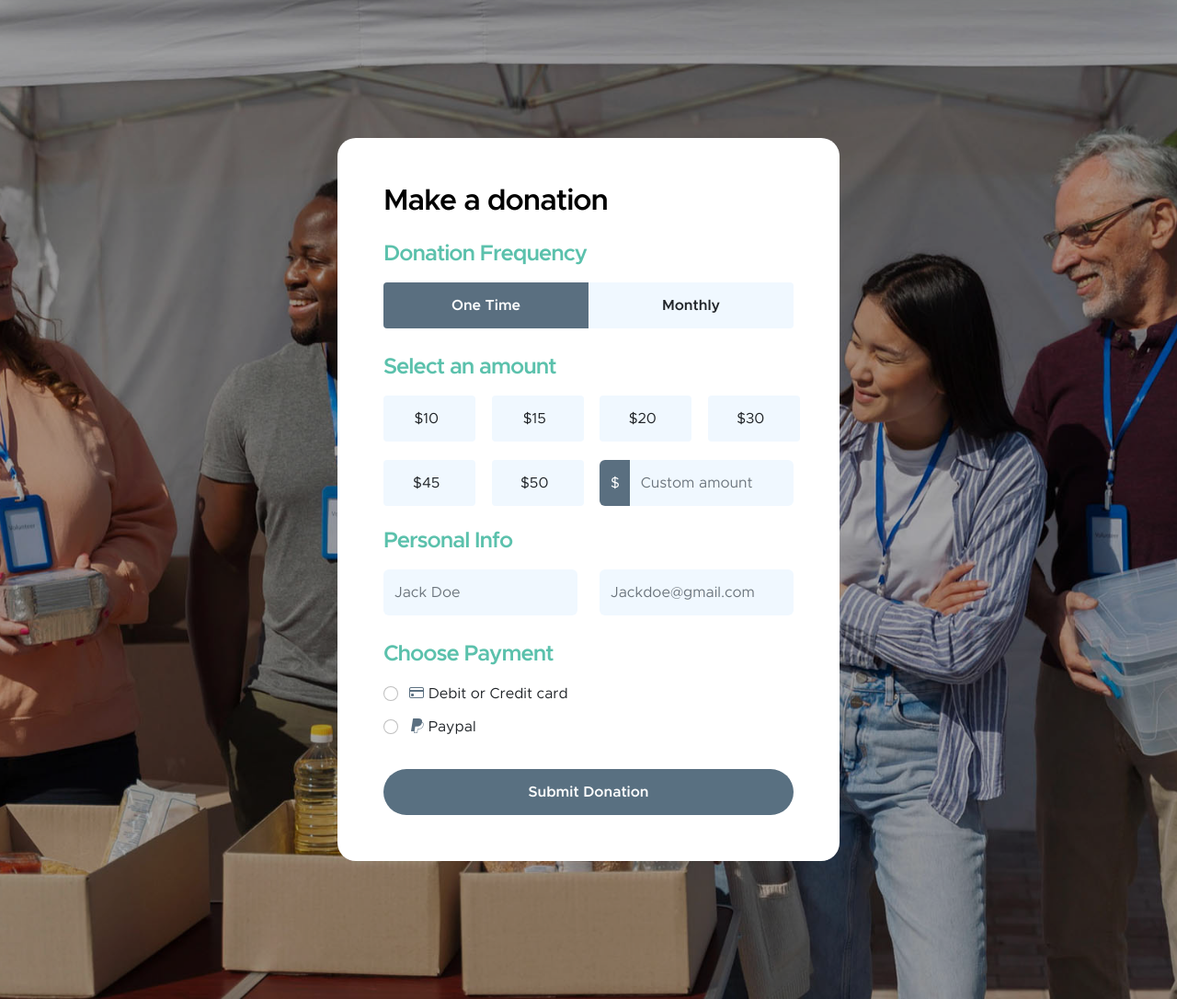
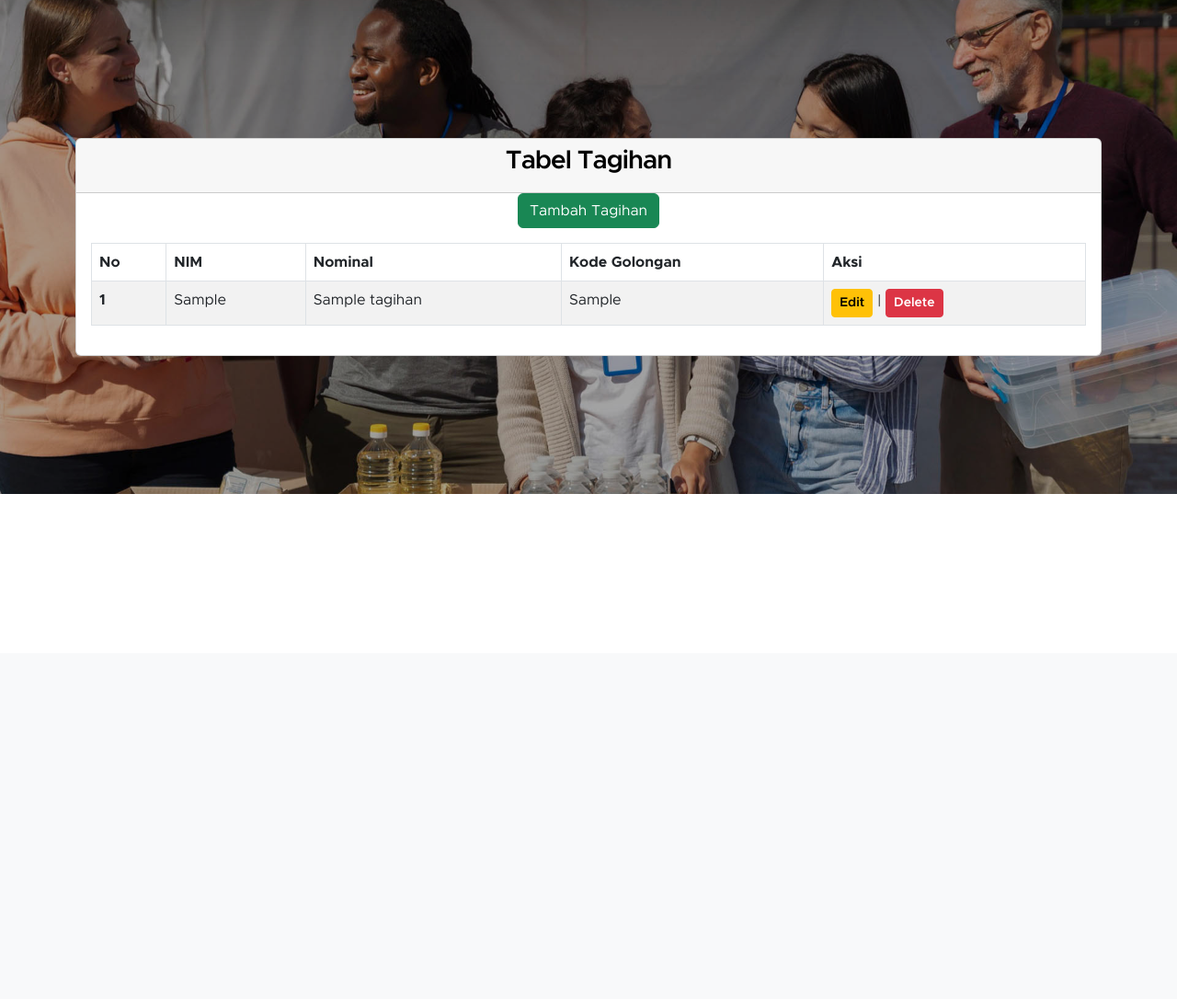
Before and after one commit to farisfaikar/website-keuangan, a PHP site: page /tagihan.php in a window 1280 px wide. Shown: the part 90-1176 px from the top of the page at 92% size. After the commit the page ends 627 px from the top, so only its background shows below. Run offline with PHP 8.4, Linux system fonts and the light colour scheme; tables that the repository leaves empty or names only in its code hold one stand-in row (values such as "Sample post").

Commit message:
Add tagihan CRUD

```diff
--- a/tagihan.php
+++ b/tagihan.php
@@ -29,7 +29,7 @@ https://templatemo.com/tm-581-kind-heart-charity
 <body id="section_1">
     <nav class="navbar navbar-expand-lg bg-light shadow-lg">
         <div class="container">
-            <a class="navbar-brand" href="index.html">
+            <a class="navbar-brand" href="home.php">
                 <img src="images/logo.png" class="logo img-fluid" alt="Database Keuangan">
                 <span>
                     Database Keuangan
@@ -37,31 +37,30 @@ https://templatemo.com/tm-581-kind-heart-charity
                 </span>
             </a>
 
-            <button class="navbar-toggler" type="button" data-bs-toggle="collapse" data-bs-target="#navbarNav"
-                aria-controls="navbarNav" aria-expanded="false" aria-label="Toggle navigation">
+            <button class="navbar-toggler" type="button" data-bs-toggle="collapse" data-bs-target="#navbarNav" aria-controls="navbarNav" aria-expanded="false" aria-label="Toggle navigation">
                 <span class="navbar-toggler-icon"></span>
             </button>
 
             <div class="collapse navbar-collapse" id="navbarNav">
                 <ul class="navbar-nav ms-auto">
                     <li class="nav-item">
-                        <a class="nav-link click-scroll" href="#top">Home</a>
+                        <a class="nav-link click-scroll" href="home.php">Home</a>
                     </li>
 
                     <li class="nav-item">
-                        <a class="nav-link click-scroll" href="#section_2">Mahasiswa</a>
+                        <a class="nav-link click-scroll" href="mahasiswa.php">Mahasiswa</a>
                     </li>
 
                     <li class="nav-item">
-                        <a class="nav-link click-scroll" href="#section_3">Tagihan</a>
+                        <a class="nav-link click-scroll" href="tagihan.php">Tagihan</a>
                     </li>
 
                     <li class="nav-item">
-                        <a class="nav-link click-scroll" href="#section_4">Pembayaran</a>
+                        <a class="nav-link click-scroll" href="pembayaran.php">Pembayaran</a>
                     </li>
 
                     <li class="nav-item">
-                        <a class="nav-link click-scroll" href="#section_5">Bank</a>
+                        <a class="nav-link click-scroll" href="bank.php">Bank</a>
                     </li>
                 </ul>
             </div>
@@ -69,159 +68,55 @@ https://templatemo.com/tm-581-kind-heart-charity
     </nav>
 
     <main>
-    <section class="donate-section">
+        <section class="donate-section">
             <div class="section-overlay"></div>
             <div class="container">
-                <div class="row">
-
-                    <div class="col-lg-6 col-12 mx-auto">
-                        <form class="custom-form donate-form" action="#" method="get" role="form">
-                            <h3 class="mb-4">Make a donation</h3>
-
-                            <div class="row">
-                                <div class="col-lg-12 col-12">
-                                    <h5 class="mb-3">Donation Frequency</h5>
-                                </div>
-
-                                <div class="col-lg-6 col-6 form-check-group form-check-group-donation-frequency">
-                                    <div class="form-check form-check-radio">
-                                        <input class="form-check-input" type="radio" name="DonationFrequency"
-                                            id="DonationFrequencyOne" checked>
-
-                                        <label class="form-check-label" for="DonationFrequencyOne">
-                                            One Time
-                                        </label>
-                                    </div>
-                                </div>
-
-                                <div class="col-lg-6 col-6 form-check-group form-check-group-donation-frequency">
-                                    <div class="form-check form-check-radio">
-                                        <input class="form-check-input" type="radio" name="DonationFrequency"
-                                            id="DonationFrequencyMonthly">
-
-                                        <label class="form-check-label" for="DonationFrequencyMonthly">
-                                            Monthly
-                                        </label>
-                                    </div>
-                                </div>
-
-                                <div class="col-lg-12 col-12">
-                                    <h5 class="mt-2 mb-3">Select an amount</h5>
-                                </div>
-
-                                <div class="col-lg-3 col-md-6 col-6 form-check-group">
-                                    <div class="form-check form-check-radio">
-                                        <input class="form-check-input" type="radio" name="flexRadioDefault"
-                                            id="flexRadioDefault1">
-                                        <label class="form-check-label" for="flexRadioDefault1">
-                                            $10
-                                        </label>
-                                    </div>
-                                </div>
-
-                                <div class="col-lg-3 col-md-6 col-6 form-check-group">
-                                    <div class="form-check form-check-radio">
-                                        <input class="form-check-input" type="radio" name="flexRadioDefault"
-                                            id="flexRadioDefault2">
-                                        <label class="form-check-label" for="flexRadioDefault2">
-                                            $15
-                                        </label>
-                                    </div>
-                                </div>
-
-                                <div class="col-lg-3 col-md-6 col-6 form-check-group">
-                                    <div class="form-check form-check-radio">
-                                        <input class="form-check-input" type="radio" name="flexRadioDefault"
-                                            id="flexRadioDefault3">
-                                        <label class="form-check-label" for="flexRadioDefault3">
-                                            $20
-                                        </label>
-                                    </div>
-                                </div>
-
-                                <div class="col-lg-3 col-md-6 col-6 form-check-group">
-                                    <div class="form-check form-check-radio">
-                                        <input class="form-check-input" type="radio" name="flexRadioDefault"
-                                            id="flexRadioDefault4">
-                                        <label class="form-check-label" for="flexRadioDefault4">
-                                            $30
-                                        </label>
-                                    </div>
-                                </div>
-
-                                <div class="col-lg-3 col-md-6 col-6 form-check-group">
-                                    <div class="form-check form-check-radio">
-                                        <input class="form-check-input" type="radio" name="flexRadioDefault"
-                                            id="flexRadioDefault5">
-                                        <label class="form-check-label" for="flexRadioDefault5">
-                                            $45
-                                        </label>
-                                    </div>
-                                </div>
-
-                                <div class="col-lg-3 col-md-6 col-6 form-check-group">
-                                    <div class="form-check form-check-radio">
-                                        <input class="form-check-input" type="radio" name="flexRadioDefault"
-                                            id="flexRadioDefault6">
-                                        <label class="form-check-label" for="flexRadioDefault6">
-                                            $50
-                                        </label>
-                                    </div>
-                                </div>
-
-                                <div class="col-lg-6 col-12 form-check-group">
-                                    <div class="input-group">
-                                        <span class="input-group-text" id="basic-addon1">$</span>
-
-                                        <input type="text" class="form-control" placeholder="Custom amount"
-                                            aria-label="Username" aria-describedby="basic-addon1">
-                                    </div>
-                                </div>
-
-                                <div class="col-lg-12 col-12">
-                                    <h5 class="mt-1">Personal Info</h5>
-                                </div>
-
-                                <div class="col-lg-6 col-12 mt-2">
-                                    <input type="text" name="donation-name" id="donation-name" class="form-control"
-                                        placeholder="Jack Doe" required>
-                                </div>
-
-                                <div class="col-lg-6 col-12 mt-2">
-                                    <input type="email" name="donation-email" id="donation-email"
-                                        pattern="[^ @]*@[^ @]*" class="form-control" placeholder="Jackdoe@gmail.com"
-                                        required>
-                                </div>
-
-                                <div class="col-lg-12 col-12">
-                                    <h5 class="mt-4 pt-1">Choose Payment</h5>
-                                </div>
-
-                                <div class="col-lg-12 col-12 mt-2">
-                                    <div class="form-check">
-                                        <input class="form-check-input" type="radio" name="DonationPayment"
-                                            id="flexRadioDefault9">
-                                        <label class="form-check-label" for="flexRadioDefault9">
-                                            <i class="bi-credit-card custom-icon ms-1"></i>
-                                            Debit or Credit card
-                                        </label>
-                                    </div>
-
-                                    <div class="form-check">
-                                        <input class="form-check-input" type="radio" name="DonationPayment"
-                                            id="flexRadioDefault10">
-                                        <label class="form-check-label" for="flexRadioDefault10">
-                                            <i class="bi-paypal custom-icon ms-1"></i>
-                                            Paypal
-                                        </label>
-                                    </div>
-
-                                    <button type="submit" class="form-control mt-4">Submit Donation</button>
-                                </div>
+                <div class="col-lg-12">
+                    <div class="card">
+                        <div class="card-header">
+                            <h4 class="card-title" align="center">Tabel Tagihan</h4>
+                        </div>
+                        <div align="center">
+                            <a href="src/tagihan/create_tagihan.php" class="btn btn-success" role="button" aria-disabled="true">Tambah Tagihan</a>
+                        </div>
+                        <div class="card-body">
+                            <div class="table-responsive">
+                                <table class="table table-bordered table-striped verticle-middle table-responsive-sm">
+                                    <thead>
+                                        <tr>
+                                            <th scope="col">No</th>
+                                            <th scope="col">NIM</th>
+                                            <th scope="col">Nominal</th>
+                                            <th scope="col">Kode Golongan</th>
+                                            <th scope="col">Aksi</th>
+                                        </tr>
+                                    </thead>
+                                    <tbody>
+                                        <?php
+                                        require 'connection.php';
+                                        $hasil = mysqli_query($koneksi, "SELECT * FROM tbl_tagihan")
+                                        ?>
+                                        <?php
+                                        $no = 1;
+                                        while ($data = mysqli_fetch_array($hasil)) {
+                                            echo "<tr>";
+                                            echo "<th>" . $no . "</th>";
+                                            echo "<td>" . $data['nim'] . "</td>";
+                                            echo "<td>" . $data['nominal'] . "</td>";
+                                            echo "<td>" . $data['kode_golongan'] . "</td>";
+                                            echo "<td>
+                                                <a href='src/tagihan/edit_tagihan.php?nim=$data[nim]' class='btn btn-warning btn-sm' style='font-weight: 600;'>Edit</a> |
+                                                <a href='src/tagihan/delete_tagihan.php?nim=$data[nim]' class='btn btn-danger btn-sm' style='font-weight: 600;'>Delete</a>
+                                                </td>";
+                                            echo "</tr>";
+                                            $no++;
+                                        }
+                                        ?>
+                                    </tbody>
+                                </table>
                             </div>
-                        </form>
+                        </div>
                     </div>
-
                 </div>
             </div>
         </section>
```
Also changed, not shown: src/tagihan/create_tagihan.php (added, +62 -0 lines), src/tagihan/delete_tagihan.php (added, +12 -0 lines), src/tagihan/edit_tagihan.php (added, +82 -0 lines).
